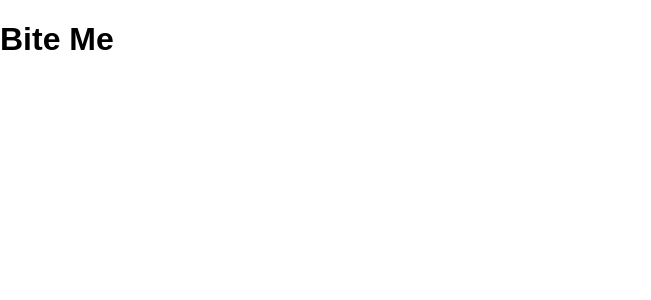
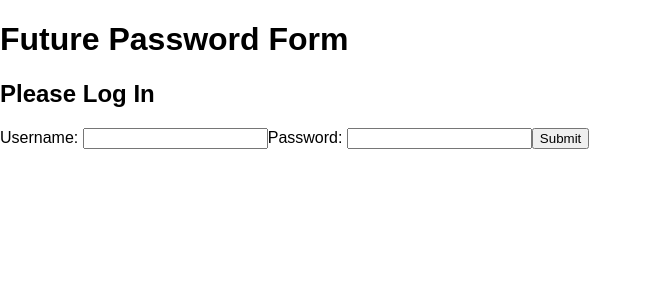
Before and after one commit to momentum-cohort-2018-04/hw-w8d4-frontend-emachaffie, a React (Create React App) app: page / in a window 1280 px wide. Shown: the top 300 px of the page, without its empty margins (0-651 px from the left). Built offline with nearby package versions, Linux system fonts and the light colour scheme.

Commit message:
Login page partially functioning.

```diff
--- a/src/App.js
+++ b/src/App.js
@@ -1,24 +1,42 @@
+/* global localStorage */
 import React, { Component } from 'react'
 import './App.css'
 import request from 'superagent'
 import Contacts from './Contacts'
+import LoginPage from './LoginPage'
+// import contacts from '../db'
 
 class App extends Component {
-  // constructor (props) {
-  //   super()
-  //   this.state = {
-
-  //   }
-  // }
+  constructor (props) {
+    super()
+    this.state = {
+      contactList: localStorage.contacts,
+      password: localStorage.password,
+      username: localStorage.username,
+      loggedIn: false
+    }
+  }
 
   render () {
+    let password = this.state.password
+    let username = this.state.username
+    let loggedIn = this.state.loggedIn
     return (
-      <div className="App">
-        {/* <Contacts /> */}
-        <h1>Bite Me</h1>
+      <div>
+        {(password && username && loggedIn) ? (
+          <div className='contactHomePage'>
+            <h1>Where My Witches At?</h1>
+            <p>Subtitle</p>
+            <Contacts />
+          </div>
+        ) : (
+          <div>
+            <h1>Future Password Form</h1>
+            <LoginPage />
+          </div>)}
       </div>
     )
   }
 }
 
-export default App;
+export default App
--- a/src/Contacts.js
+++ b/src/Contacts.js
@@ -1,8 +1,27 @@
-// import App from './App'
-// import React, { Component } from 'react'
+/* global localStorage */
+import App from './App'
+import React, { Component } from 'react'
+// import contacts from './db.json'
 
-// class Contacts extends Component {
-//   render()
-// }
+class Contacts extends Component {
+  render () {
+    return (
+      <div className='contactListDisplay'>
+        {this.props.contactList.map((contact, i) => (
+          <div key={contact.id}>
+            <h3 className='name'>Name: {contact.name}</h3>
+            <p className='email'>Email: {contact.email}</p>
+            <p className='address'>Address: {contact.address}</p>
+            <p className='house'>Hogwarts House: {contact.email}</p>
+            <p className='birthday'>Birthday: {contact.birdthday}</p>
+            <p className='company'>Organization: {contact.company}</p>
+            <p className='title'>Job Title: {contact.title}</p>
+          </div>
+        )
+        )}
+      </div>
+    )
+  }
+}
 
-// export default Contacts
+export default Contacts
--- /dev/null
+++ b/src/LoginPage.js
@@ -0,0 +1,38 @@
+/* global localStorage */
+import App from './App'
+import React, { Component } from 'react'
+
+class LoginPage extends Component {
+  constructor (props) {
+    super()
+  }
+
+  passwordSubmit (event) {
+    localStorage.password = event.target.value
+  }
+
+  usernameSubmit (event) {
+    localStorage.username = event.target.value
+  }
+
+  handleSubmit (event) {
+    event.preventDefault()
+    console.log('submitted')
+    this.props.loggedIn = true
+  }
+
+  render () {
+    return (
+      <div className='loginForm'>
+        <h2>Please Log In</h2>
+        <form onSubmit={this.handleSubmit}>
+          Username: <input type='text' name='username' onChange={this.usernameSubmit} />
+          Password: <input type='text' name='password' onChange={this.passwordSubmit} />
+          <button type='submit'>Submit</button>
+        </form>
+      </div>
+    )
+  }
+}
+
+export default LoginPage
```
